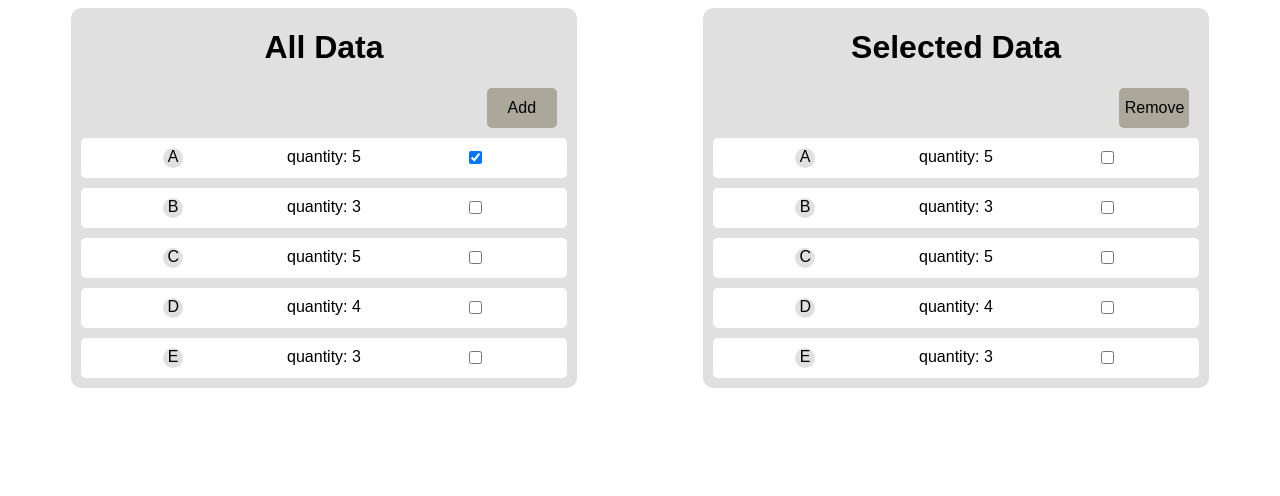
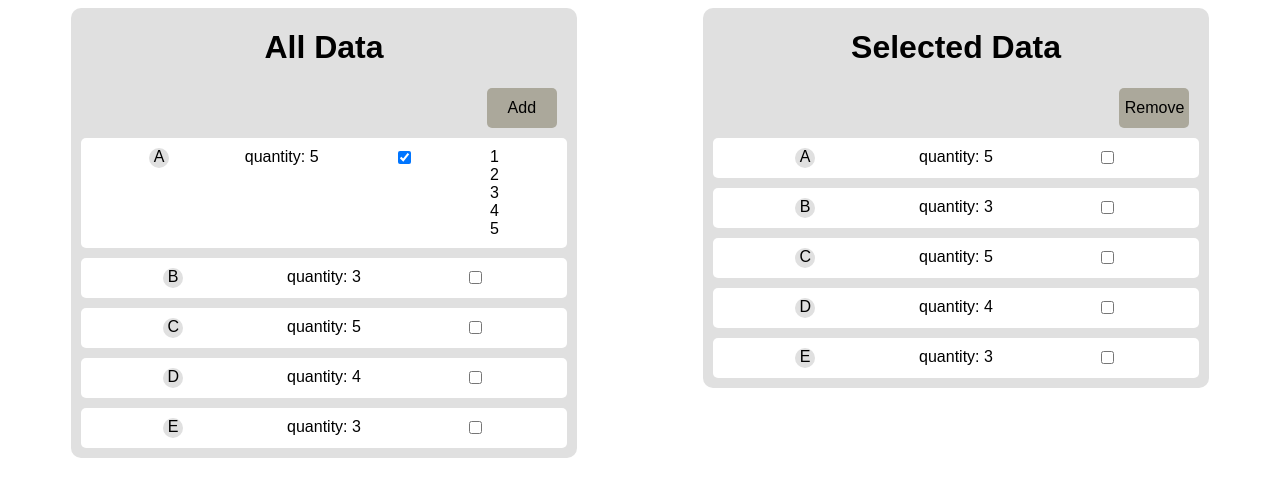
Before and after one commit to alivarastepour/asp, a Next.js app: page / in a window 1280 px wide. Both pictures are taken after a click on the checkbox 475 px from the left and 157 px from the top of the page. Shown: the top 496 px of the page. Built offline with nearby package versions, Linux system fonts and the light colour scheme.

Commit message:
selecting logic is added

```diff
--- a/Components/DataSection.jsx
+++ b/Components/DataSection.jsx
@@ -1,7 +1,14 @@
+import { useState } from "react";
 import { Container } from "./DataSection.styles";
 import Section from "./Section";
 
 const DataSection = ({ dataType, action, items }) => {
+  const [selected, select] = useState([]);
+  const handleSelection = (group) => {
+    if (selected.includes(group))
+      select((prev) => prev.filter((item) => item !== group));
+    else select((prev) => prev.concat(group));
+  };
   return (
     <>
       <Container>
@@ -14,12 +21,17 @@ const DataSection = ({ dataType, action, items }) => {
         <div>
           {items.map((item) => {
             return (
-              <Section
+              <div
+                onClick={() => handleSelection(item[0].id)}
                 key={item[0].uniqueId}
-                group={item[0].id}
-                quantity={item.length}
-                items={item}
-              />
+              >
+                <Section
+                  group={item[0].id}
+                  quantity={item.length}
+                  items={item}
+                  selected={selected}
+                />
+              </div>
             );
           })}
         </div>
--- a/Components/Section.jsx
+++ b/Components/Section.jsx
@@ -1,6 +1,6 @@
 import { Container } from "./Section.styles";
 
-const Section = ({ group, quantity, items }) => {
+const Section = ({ group, quantity, items, selected }) => {
   return (
     <>
       <Container>
@@ -9,10 +9,10 @@ const Section = ({ group, quantity, items }) => {
         <div>
           <input type="checkbox" />
         </div>
-        {false && (
+        {selected.includes(group) && (
           <div>
             {items.map((a) => (
-              <div>{a.uniqueId}</div>
+              <div key={a.uniqueId}>{a.uniqueId}</div>
             ))}
           </div>
         )}
```
